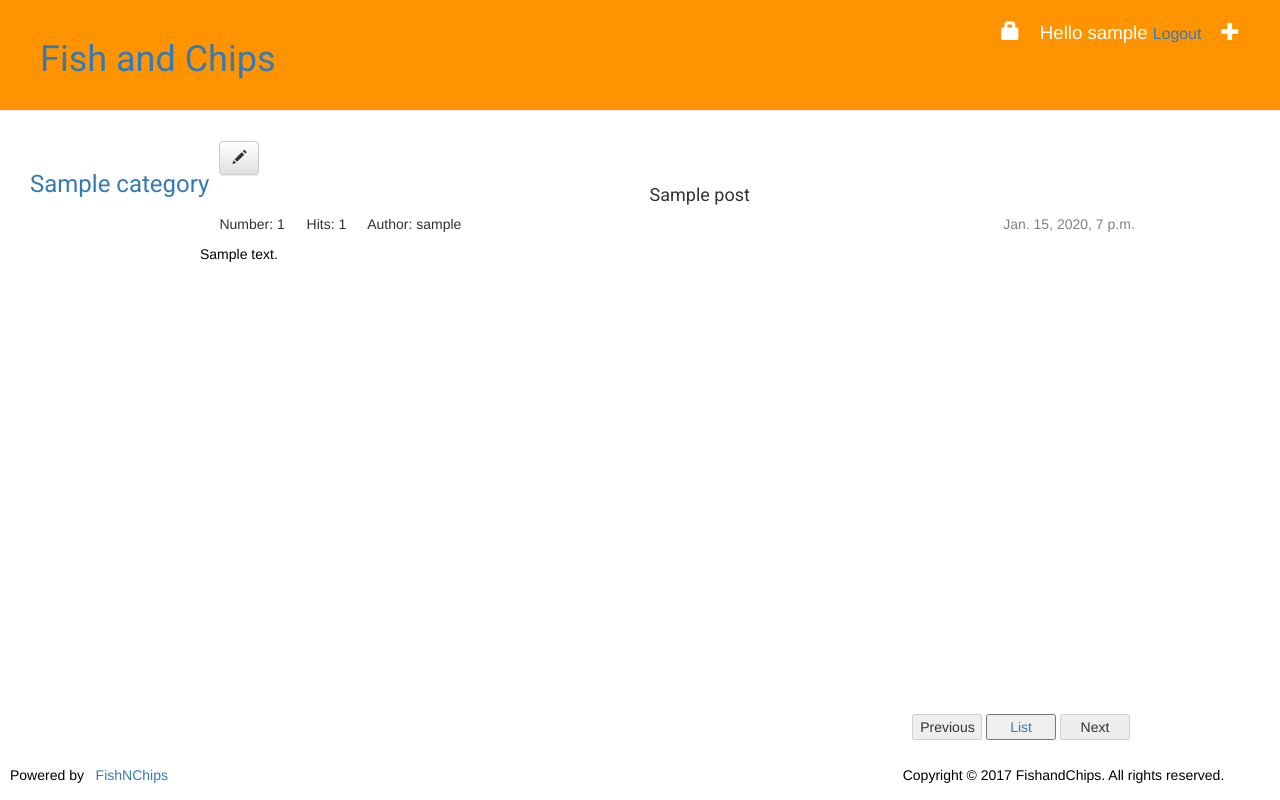
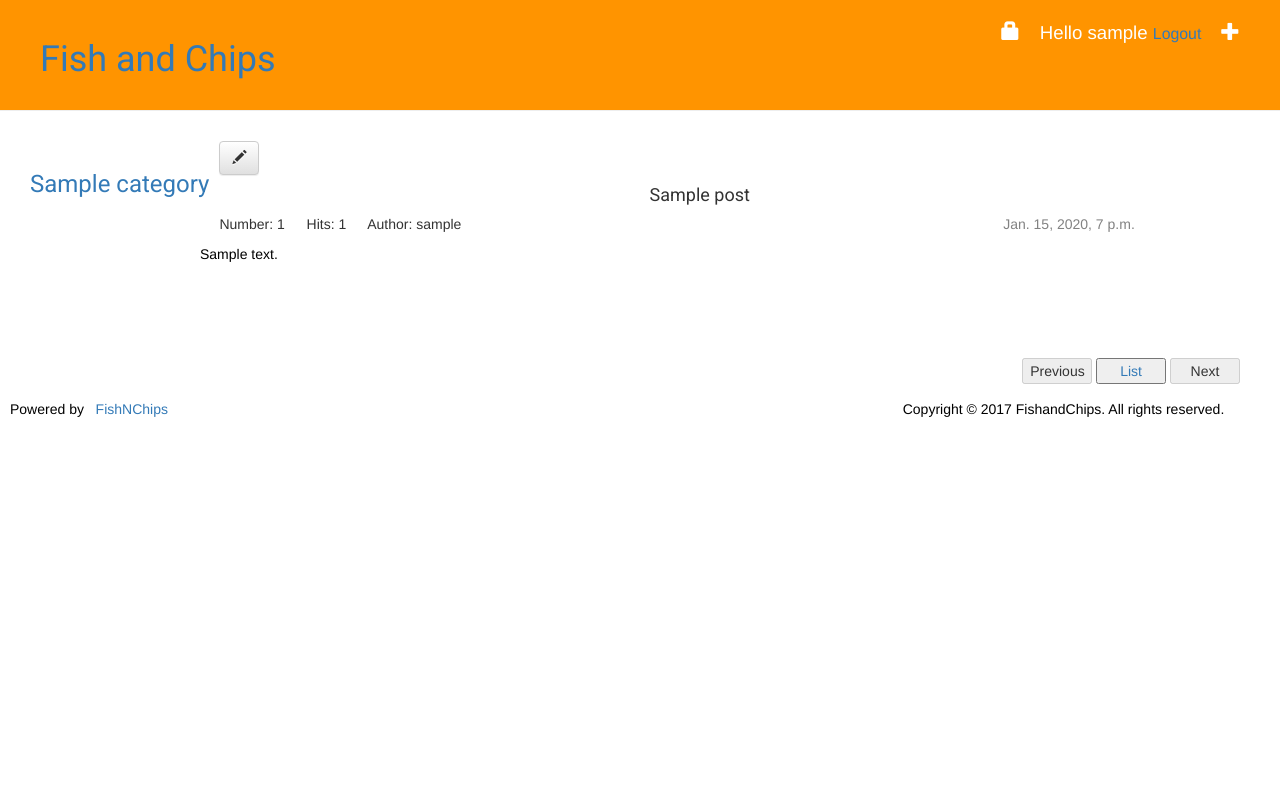
Before and after one commit to csddochi/fishandchips, a Django app: page /post/1/ in a window 1280 px wide. Run offline with Django 3.2, Linux system fonts and the light colour scheme; a user stored in the database is signed in; tables that the repository leaves empty hold one stand-in row (values such as "Sample post"); some libraries are stand-ins or nearby versions.

Commit message:
updated footers

```diff
--- a/fips/static/css/main.css
+++ b/fips/static/css/main.css
@@ -1,7 +1,6 @@
 .pagination {
   position: absolute;
   right: 150px;
-  bottom: 30px;
 }
 
 .date {
--- a/fips/templates/fips/base.html
+++ b/fips/templates/fips/base.html
@@ -10,6 +10,13 @@
        background: auto;
        padding: 5px 5px 10px 10px;
      }
+
+     body {
+       position: relative;
+       margin: 0;
+       padding-bottom: 6rem;
+       min-height: 100%;
+     }
     </style>
     {% block css %}
     {% endblock %}
@@ -18,11 +25,11 @@
     {% endblock %}
   </head>
   <body>
-    <div id="content">
+    <div>
 	     {% block content %}
 	     {% endblock %}
     </div>
-    <footer style="position:absolute; width:98%; bottom:10px">
+    <footer style="position:absolute; width:98%; bottom:0;">
       {% block footer %}
         <div class="copyright">
           <p>
--- a/fips/templates/fips/main.html
+++ b/fips/templates/fips/main.html
@@ -48,7 +48,7 @@
     </tr>
   {% endfor %}
 </table>
-<div class="pagination">
+<div class="pagination" style="bottom:10px;">
     <span class="step-links">
         {% if posts.has_previous %}
             <a href="?page={{ posts.previous_page_number }}">previous</a>
--- a/fips/templates/fips/post_detail.html
+++ b/fips/templates/fips/post_detail.html
@@ -44,7 +44,7 @@
 
         <p style="color: black;">{{ post.text|linebreaksbr }}</p>
   </div>
-  <div class="page-button" style="position:absolute; right: 150px; bottom: 30px; margin-bottom:30px">
+  <div class="page-button" style="position:absolute; bottom:30px; right: 30px; padding: 1rem;">
     {% if post.get_prev_post %}
     <button type="button" style="width:70px">
       <a href="{% url 'post_detail' pk=post.get_prev_post.pk %}">Previous</a>
```
